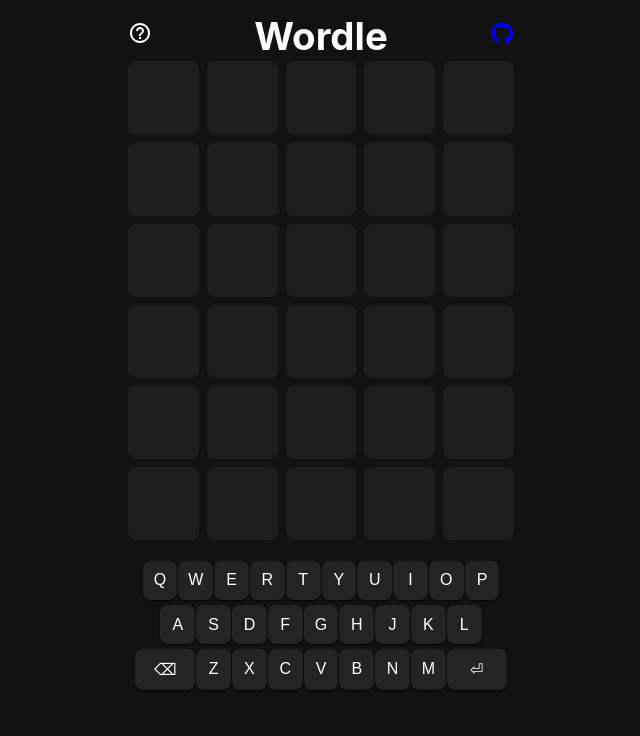
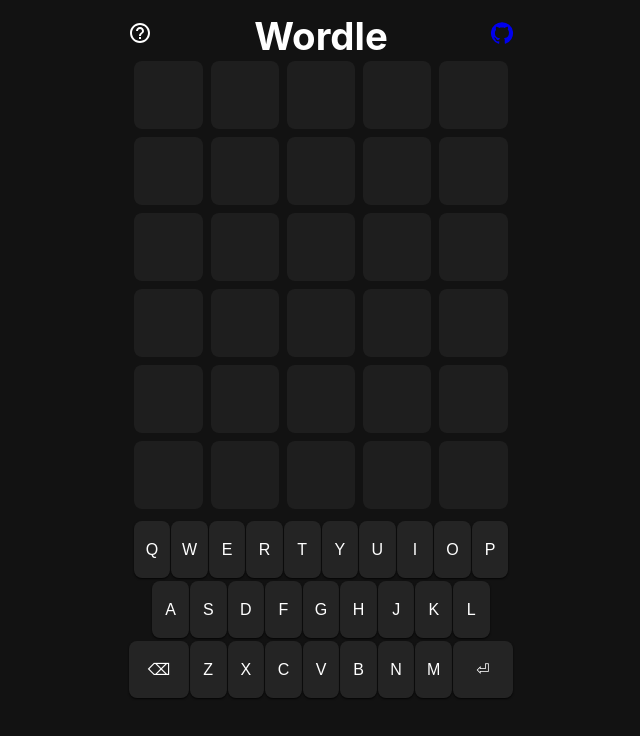
Before and after one commit to cemostro/wordle-clone, a React (Create React App) app: page / in a window 1280 px wide. Shown: the top 736 px of the page, without its empty margins (319-959 px from the left). Built offline with nearby package versions, Linux system fonts and the light colour scheme.

Commit message:
larger keyboard

```diff
--- a/src/App.css
+++ b/src/App.css
@@ -96,20 +96,19 @@
 }
 
 .keyboard {
-  display: grid;
-  grid-gap: 0.3rem;
-  padding: 10px;
+  display: flex;
+  flex-direction: column;
   margin: 10px 0px;
   width: 100%;
-  height: max(30%, 138px);
+  height: max(30%, 260px);
 }
 
 .keyboard--row {
   display: flex;
+  margin: 0.4% 0;
   justify-content: center;
   width: 100%;
   height: 100%;
-
 }
 .key {
   background-color: rgba(255, 255, 255, 0.08);
```
